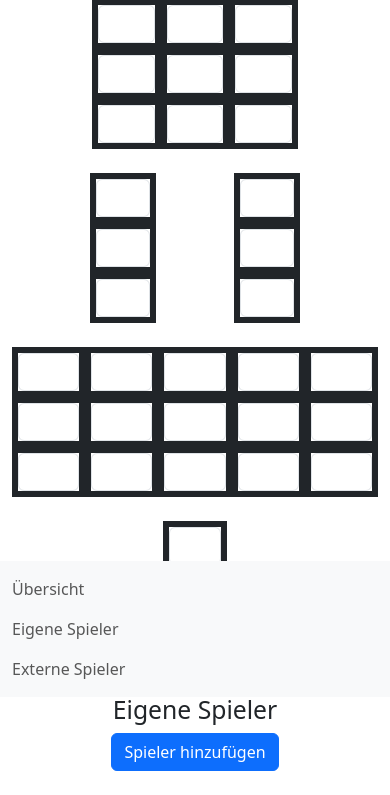
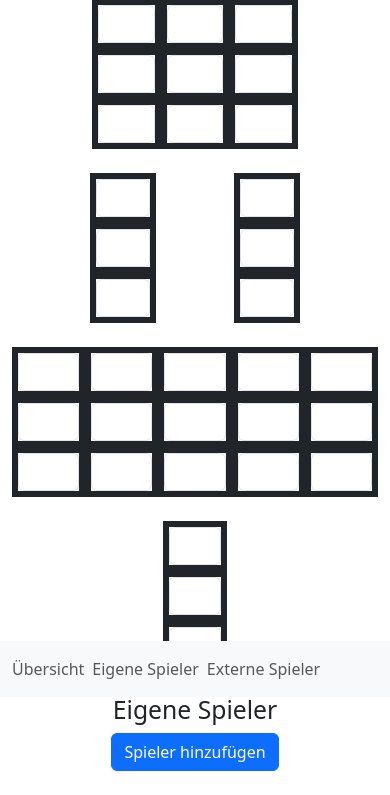
Before and after one commit to ruzlf9/HSV, a Flask app: template templates/team/team.html in a window 390 px wide; the page is wider, and only the part inside the window is pictured. Shown: the part 147-942 px from the top of that part. Run offline with Flask 3, Linux system fonts and the light colour scheme; the template is opened without the code that fills it, so the values that code supplies are empty; some libraries are stand-ins or nearby versions.

Commit message:
bottom navbar mobile

```diff
--- a/templates/team/team.html
+++ b/templates/team/team.html
@@ -25,6 +25,10 @@
   </head>
 
   <body>
+    <script src="https://code.jquery.com/jquery-3.5.1.slim.min.js"></script>
+    <script src="https://cdn.jsdelivr.net/npm/@popperjs/core@2.9.2/dist/umd/popper.min.js"></script>
+    <script src="https://stackpath.bootstrapcdn.com/bootstrap/4.5.2/js/bootstrap.min.js"></script>
+
     <div class="mb-4">
       {% include 'core/nav.html' %}
 
@@ -46,20 +50,10 @@
         {% include 'team/team_external_list.html' %}
       </div>
 
-      <!--<div class="container text-center">
-        <div class="row gx-5">
-          <div class="col" id="own_players">
-            {% include 'team/team_player_list.html' %}
-          </div>
-          <div class="col" id="external_players">
-            {% include 'team/team_external_list.html' %}
-          </div>
-        </div>
-      </div>-->
     </div>
 
 
-    <nav class="navbar sticky-bottom bg-body-tertiary navbar-expand-lg">
+    <nav class="navbar sticky-bottom bg-body-tertiary navbar-expand-lg navbar-expand-sm justify-content-between">
       <div class="container-fluid navbar-collapse">
         <ul class="navbar-nav">
           <li class="nav-item active">
@@ -77,9 +71,21 @@
       </div>
     </nav>
 
-    <script src="https://code.jquery.com/jquery-3.5.1.slim.min.js"></script>
-    <script src="https://cdn.jsdelivr.net/npm/@popperjs/core@2.9.2/dist/umd/popper.min.js"></script>
-    <script src="https://stackpath.bootstrapcdn.com/bootstrap/4.5.2/js/bootstrap.min.js"></script>
+    <style>
+      /* Custom CSS to override Bootstrap's default behavior */
+      @media (max-width: 767px) { /* Adjust breakpoint as needed */
+        .navbar-expand-sm .navbar-nav {
+          flex-direction: row !important; /* Display items horizontally */
+        }
+        .navbar-expand-sm .collapse {
+          display: flex !important; /* Ensure the collapsed menu is displayed horizontally */
+          flex-basis: auto;
+        }
+        .navbar-expand-sm .navbar-nav .nav-item {
+          margin-right: 0.5rem; /* Add spacing between items if needed */
+        }
+      }
+    </style>
 
   </body>
 </html>
```
